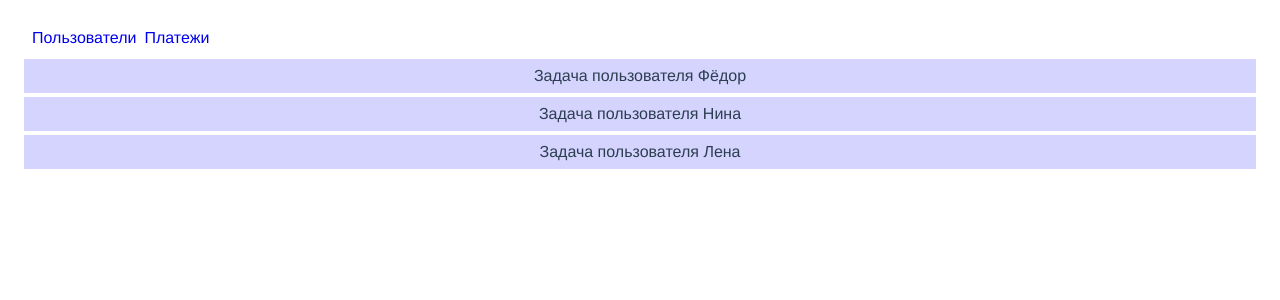
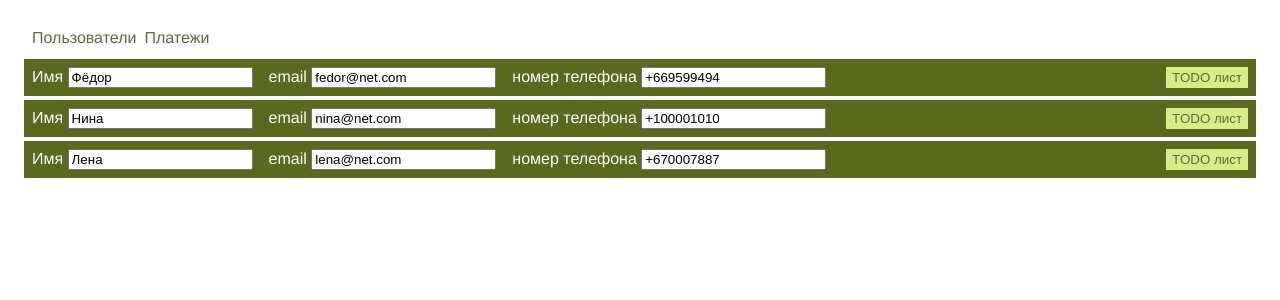
Before and after one commit to fedor11235/test-todo-list, a Vue app: page / in a window 1280 px wide. Shown: the top 300 px of the page. Built offline with nearby package versions, Linux system fonts and the light colour scheme.

Commit message:
Added new user data for editing

```diff
--- a/src/App.vue
+++ b/src/App.vue
@@ -14,7 +14,6 @@ import NavigationLinks from '@/components/NavigationLinks.vue'
   -webkit-font-smoothing: antialiased;
   -moz-osx-font-smoothing: grayscale;
   text-align: center;
-  color: #2c3e50;
   margin-top: 21px;
 }
 </style>
--- a/src/components/NavigationLinks.vue
+++ b/src/components/NavigationLinks.vue
@@ -23,5 +23,6 @@ export default {
 .link {
   text-decoration: none;
   margin-right: 8px;
+  color: #60693D;
 }
 </style>
--- a/src/components/TaskUser.vue
+++ b/src/components/TaskUser.vue
@@ -1,21 +1,52 @@
 <template>
   <div class="task">
-    Задача пользователя {{ userName }}
+    <div class="data">
+      <div>Имя <input v-model="userNameInput" ></div>
+      <div>email <input v-model="userEmailInput" ></div>
+      <div>номер телефона <input v-model="userPhoneInput" ></div>
+    </div>
+    <button class="todo">TODO лист</button>
   </div>
 </template>
 
 <script lang="ts" setup>
 
-defineProps<{
+import { ref } from 'vue'
+
+const props = defineProps<{
   userName: string
+  userEmail: string
+  userPhone: string
 }>()
+
+const userNameInput = ref(props.userName)
+const userEmailInput = ref(props.userEmail)
+const userPhoneInput = ref(props.userPhone)
 
 </script>
 
 <style scoped>
 .task {
+  display: flex;
+  justify-content: space-between;
   padding: 8px;
   margin: 4px 16px;
-  background-color: #d4d4ff;
+  background-color: #59691D;
+  color: white;
+}
+.data {
+  display: flex;
+  gap: 16px;
+}
+.todo {
+  border: none;
+  outline: none;
+  cursor: pointer;
+  background-color: #D8EC89;
+  color: #60693D;
+  transition: scale .1s;
+}
+.todo:active {
+  scale: 0.9;
 }
 </style>
--- a/src/pages/PaymentsView.vue
+++ b/src/pages/PaymentsView.vue
@@ -1,5 +1,11 @@
 <template>
-  <TaskUser v-for="{id, name} in usersStore.users" :key="id" :userName="name" />
+  <TaskUser
+    v-for="{id, name, email, phone} in usersStore.users"
+    :key="id"
+    :userName="name"
+    :userEmail="email"
+    :userPhone="phone"
+  />
 </template>
 
 <script lang="ts" setup>
--- a/src/pages/UsersView.vue
+++ b/src/pages/UsersView.vue
@@ -1,5 +1,11 @@
 <template>
-  <TaskUser v-for="{id, name} in usersStore.users" :key="id" :userName="name" />
+  <TaskUser
+    v-for="{id, name, email, phone} in usersStore.users"
+    :key="id"
+    :userName="name"
+    :userEmail="email"
+    :userPhone="phone"
+  />
 </template>
 
 <script lang="ts" setup>
--- a/src/store/users.ts
+++ b/src/store/users.ts
@@ -2,7 +2,9 @@ import { defineStore } from 'pinia'
 
 type User = {
   id: number
-  name: string,
+  name: string
+  email: string
+  phone: string
 }
 
 type UsersState = {
@@ -12,15 +14,21 @@ type UsersState = {
 const DEFAULT_USERS: User[] = [
   {
     id: 0,
-    name: 'Фёдор'
+    name: 'Фёдор',
+    email: 'fedor@net.com',
+    phone: '+669599494'
   },
   {
     id: 1,
-    name: 'Нина'
+    name: 'Нина',
+    email: 'nina@net.com',
+    phone: '+100001010'
   },
   {
     id: 2,
-    name: 'Лена'
+    name: 'Лена',
+    email: 'lena@net.com',
+    phone: '+670007887'
   }
 ]
 
```
